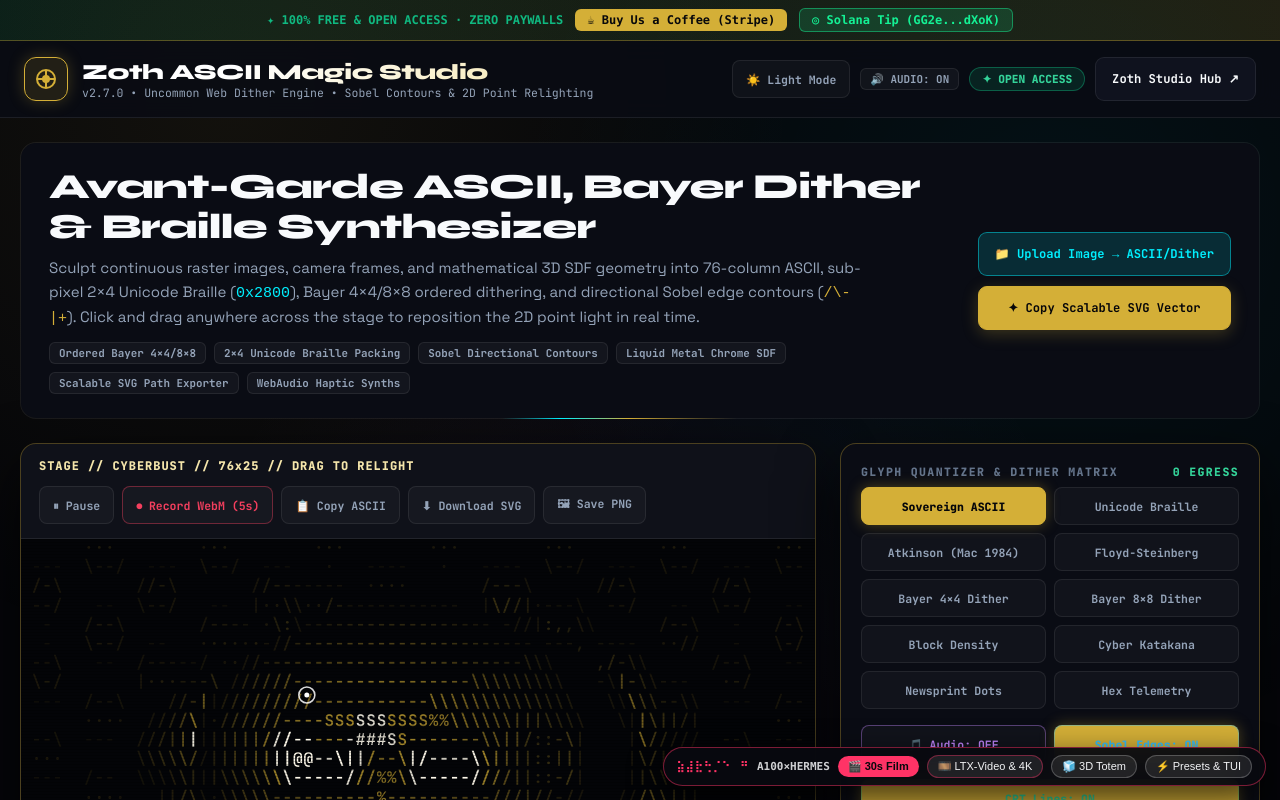
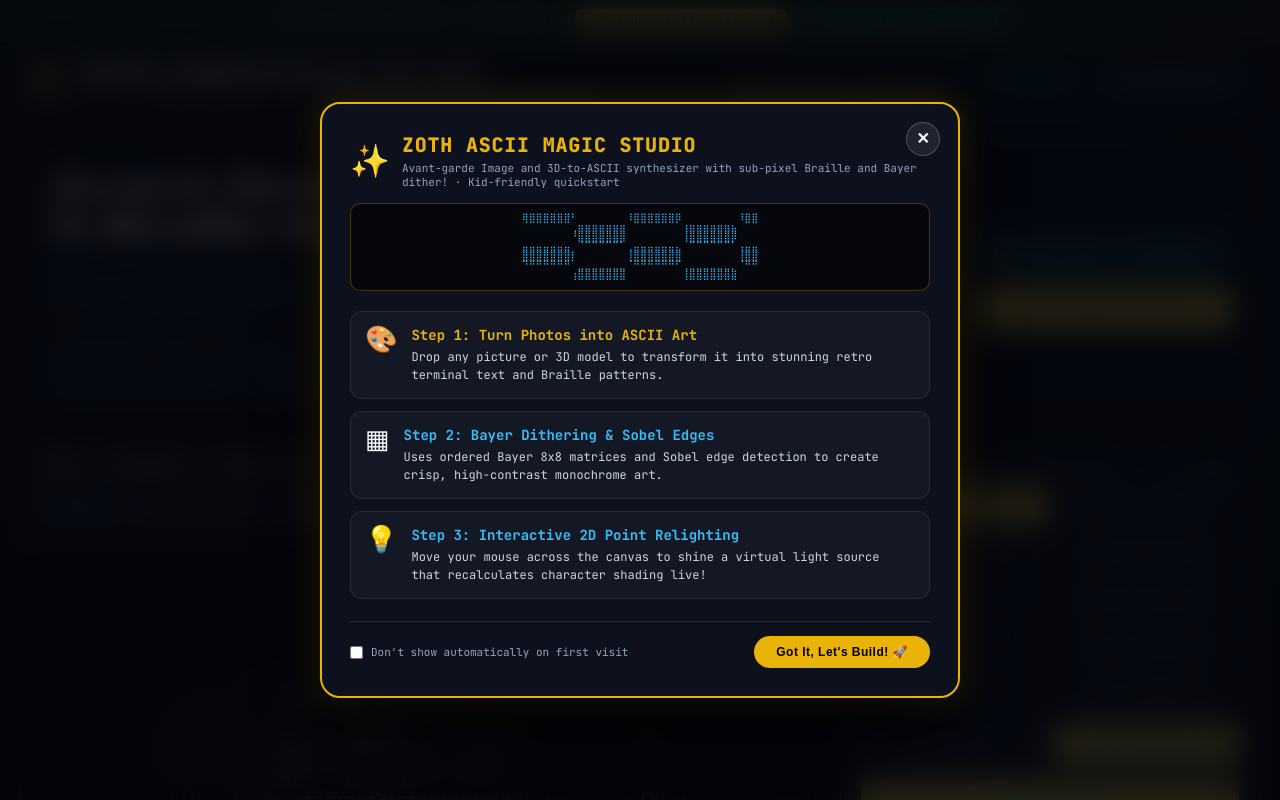
Before and after one commit to 1nc0gn30/zoth-ascii-magic, a plain HTML site: page public/index.html in a window 1280 px wide. Shown: the top 800 px of the page. Drawn offline with Linux system fonts and the light colour scheme; animation ran at ten frames a second; a web font is replaced by a local one.

Commit message:
feat: add kid-friendly tutorial modal with live Braille wave, remove A100 bar

```diff
--- a/public/index.html
+++ b/public/index.html
@@ -1762,6 +1762,22 @@ ${textEls}
     checkLicenseOnLoad();
     requestAnimationFrame(renderLoop);
   </script>
-  <script src="/assets/sovereign-upgrade.js" defer></script>
+
+
+  <script src="/sovereign_tutorial.js"></script>
+  <script>
+    window.addEventListener("DOMContentLoaded", function() {
+      if (window.createSovereignTutorial) {
+        window.createSovereignTutorial({
+          toolId: "zoth-ascii-magic",
+          toolName: "Zoth ASCII Magic Studio",
+          tagline: "Avant-garde Image and 3D-to-ASCII synthesizer with sub-pixel Braille and Bayer dither!",
+          accentColor: "#EAB308",
+          steps: [{"icon": "\ud83c\udfa8", "title": "Turn Photos into ASCII Art", "desc": "Drop any picture or 3D model to transform it into stunning retro terminal text and Braille patterns."}, {"icon": "\u25a6", "title": "Bayer Dithering & Sobel Edges", "desc": "Uses ordered Bayer 8x8 matrices and Sobel edge detection to create crisp, high-contrast monochrome art."}, {"icon": "\ud83d\udca1", "title": "Interactive 2D Point Relighting", "desc": "Move your mouse across the canvas to shine a virtual light source that recalculates character shading live!"}]
+        });
+      }
+    });
+  </script>
+
 </body>
 </html>
--- /dev/null
+++ b/public/sovereign_tutorial.js
@@ -0,0 +1,136 @@
+/**
+ * Sovereign Reusable Kid-Friendly Tutorial & Braille/ASCII Magic Engine
+ * Author: Neal Frazier Tech (@1nc0gn30) • NullAI Platform
+ */
+(function() {
+  if (window.__SOVEREIGN_TUTORIAL_ATTACHED__) return;
+  window.__SOVEREIGN_TUTORIAL_ATTACHED__ = true;
+
+  window.createSovereignTutorial = function(config) {
+    const {
+      toolId,
+      toolName,
+      tagline,
+      steps, // [{ icon, title, desc }]
+      accentColor = "#FFB800"
+    } = config;
+
+    // Check if modal already exists
+    if (document.getElementById(`sovTutorial-${toolId}`)) return;
+
+    // Remove any legacy floating A100 bar
+    const oldA100 = document.getElementById('zoth-sovereign-a100-bar');
+    if (oldA100) oldA100.remove();
+
+    // Create modal HTML
+    const modal = document.createElement('div');
+    modal.id = `sovTutorial-${toolId}`;
+    modal.style.cssText = 'display:none; position:fixed; inset:0; z-index:999999; background:rgba(4,6,12,0.85); backdrop-filter:blur(14px); align-items:center; justify-content:center; padding:18px; box-sizing:border-box;';
+
+    const stepsHtml = steps.map((s, idx) => `
+      <div style="display:flex; gap:14px; background:rgba(255,255,255,0.03); border:1px solid rgba(255,255,255,0.08); border-radius:12px; padding:14px; align-items:flex-start;">
+        <span style="font-size:26px; line-height:1;">${s.icon}</span>
+        <div>
+          <h4 style="margin:0 0 4px; color:${idx === 0 ? accentColor : '#38BDF8'}; font-size:14px; font-weight:700;">Step ${idx + 1}: ${s.title}</h4>
+          <p style="margin:0; color:#CBD5E1; font-size:12px; line-height:1.5;">${s.desc}</p>
+        </div>
+      </div>
+    `).join('');
+
+    modal.innerHTML = `
+      <div style="background:#0D111E; border:2px solid ${accentColor}; border-radius:20px; max-width:640px; width:100%; max-height:90vh; overflow-y:auto; box-shadow:0 24px 60px rgba(0,0,0,0.8), 0 0 35px ${accentColor}33; padding:28px; color:#F8FAFC; position:relative; font-family:ui-monospace, 'JetBrains Mono', SFMono-Regular, monospace; box-sizing:border-box;">
+
+        <button id="sovCloseBtn-${toolId}" style="position:absolute; top:18px; right:18px; background:rgba(255,255,255,0.08); border:1px solid rgba(255,255,255,0.2); color:#F8FAFC; width:34px; height:34px; border-radius:50%; font-size:16px; cursor:pointer; font-weight:bold; display:flex; align-items:center; justify-content:center;">✕</button>
+
+        <div style="display:flex; align-items:center; gap:12px; margin-bottom:14px;">
+          <span style="font-size:32px;">✨</span>
+          <div>
+            <h2 style="margin:0; font-size:20px; font-weight:800; color:${accentColor}; text-transform:uppercase; letter-spacing:0.04em;">${toolName}</h2>
+            <p style="margin:3px 0 0; color:#94A3B8; font-size:11px;">${tagline} · Kid-friendly quickstart</p>
+          </div>
+        </div>
+
+        <!-- Live ASCII / Braille Magic Stage -->
+        <div style="background:#05070D; border:1px solid ${accentColor}44; border-radius:10px; padding:10px; margin-bottom:20px; text-align:center; overflow:hidden;">
+          <pre id="sovBrailleCanvas-${toolId}" style="font-size:9.5px; line-height:9.5px; color:#38BDF8; margin:0; font-family:monospace; white-space:pre;"></pre>
+        </div>
+
+        <!-- Steps List -->
+        <div style="display:flex; flex-direction:column; gap:12px;">
+          ${stepsHtml}
+        </div>
+
+        <div style="margin-top:22px; display:flex; justify-content:space-between; align-items:center; padding-top:14px; border-top:1px solid rgba(255,255,255,0.1); flex-wrap:wrap; gap:12px;">
+          <label style="display:flex; align-items:center; gap:8px; font-size:11px; color:#94A3B8; cursor:pointer;">
+            <input type="checkbox" id="sovDontShow-${toolId}" style="cursor:pointer;"> Don't show automatically on first visit
+          </label>
+          <button id="sovActionBtn-${toolId}" style="background:${accentColor}; color:#000; border:none; padding:9px 22px; border-radius:999px; font-weight:800; font-size:12px; cursor:pointer; letter-spacing:0.04em;">Got It, Let's Build! 🚀</button>
+        </div>
+
+      </div>
+    `;
+
+    document.body.appendChild(modal);
+
+    let animInterval = null;
+    let tick = 0;
+
+    function renderBrailleWave() {
+      const el = document.getElementById(`sovBrailleCanvas-${toolId}`);
+      if (!el) return;
+      tick += 0.16;
+      const W = 34, H = 7;
+      let out = '';
+      for (let y = 0; y < H; y++) {
+        for (let x = 0; x < W; x++) {
+          let mask = 0;
+          const dots = [
+            [0,0,0x01],[0,1,0x02],[0,2,0x04],[0,3,0x40],
+            [1,0,0x08],[1,1,0x10],[1,2,0x20],[1,3,0x80]
+          ];
+          for (let d = 0; d < 8; d++) {
+            const px = x * 2 + dots[d][0];
+            const py = y * 4 + dots[d][1];
+            const v = Math.sin(px * 0.2 + tick) * Math.cos(py * 0.35 + tick);
+            if (v > 0.08) mask |= dots[d][2];
+          }
+          out += String.fromCharCode(0x2800 | mask);
+        }
+        out += '\n';
+      }
+      el.textContent = out;
+    }
+
+    function openModal() {
+      modal.style.display = 'flex';
+      if (!animInterval) {
+        animInterval = setInterval(renderBrailleWave, 55);
+      }
+    }
+
+    function closeModal() {
+      modal.style.display = 'none';
+      if (animInterval) {
+        clearInterval(animInterval);
+        animInterval = null;
+      }
+      const chk = document.getElementById(`sovDontShow-${toolId}`);
+      if (chk && chk.checked) {
+        localStorage.setItem(`sov_tutorial_seen_${toolId}`, 'true');
+      }
+    }
+
+    document.getElementById(`sovCloseBtn-${toolId}`).addEventListener('click', closeModal);
+    document.getElementById(`sovActionBtn-${toolId}`).addEventListener('click', closeModal);
+
+    // Auto-launch if not seen
+    if (!localStorage.getItem(`sov_tutorial_seen_${toolId}`)) {
+      setTimeout(openModal, 600);
+    }
+
+    return {
+      open: openModal,
+      close: closeModal
+    };
+  };
+})();
```
